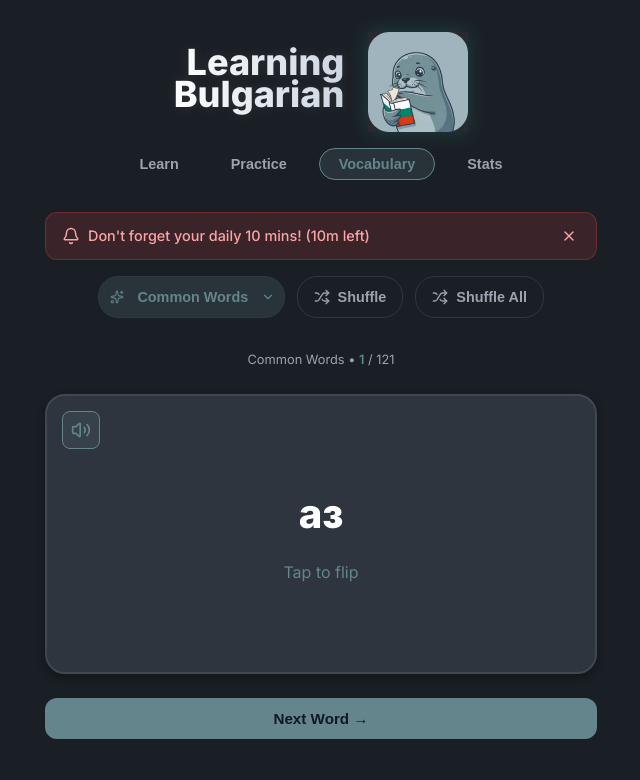
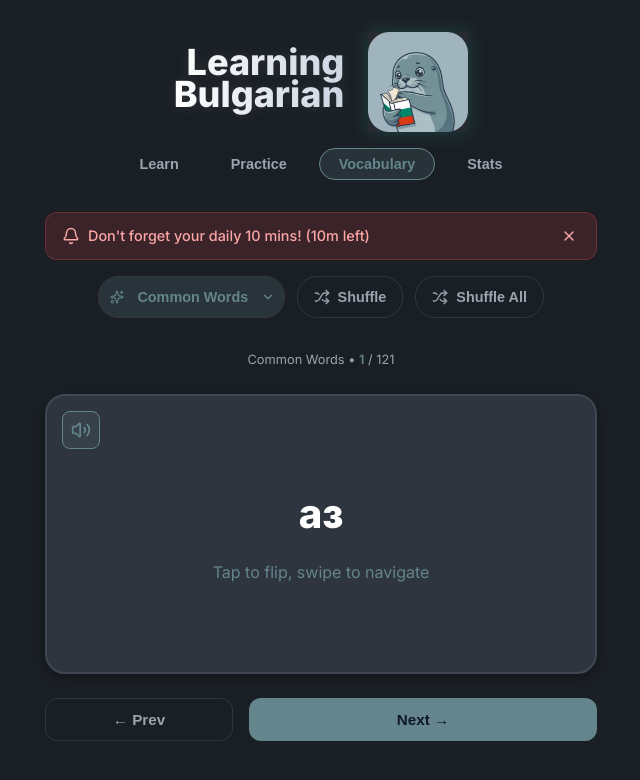
Before and after one commit to baguotti/bulgarian_app, a React (Vite) app: page / in a window 1280 px wide. Both pictures are taken after a click on the button "Vocabulary". Shown: the top 780 px of the page, without its empty margins (319-959 px from the left). Built offline with nearby package versions, Linux system fonts and the light colour scheme.

Commit message:
feat: Add swipe right (next) and swipe left (prev) gestures to flashcards

```diff
--- a/src/components/Flashcards/FlashcardGame.jsx
+++ b/src/components/Flashcards/FlashcardGame.jsx
@@ -85,6 +85,13 @@ const FlashcardGame = () => {
         } else {
             setCurrentIndex(prev => (prev + 1) % activeDeck.length);
         }
+    };
+
+    const prevCard = () => {
+        triggerHaptic('medium');
+        setIsFlipped(false);
+        // In shuffle mode, since we don't have history tracking, going back sequentially is the most logical fallback
+        setCurrentIndex(prev => (prev - 1 + activeDeck.length) % activeDeck.length);
     };
 
     const speak = (text) => {
@@ -244,10 +251,29 @@ const FlashcardGame = () => {
             </motion.div>
 
             {/* The Flashcard */}
-            <motion.div className="flashcard" onClick={() => {
-                triggerHaptic('light');
-                setIsFlipped(!isFlipped);
-            }} variants={itemVariants}>
+            <motion.div
+                className="flashcard"
+                drag="x"
+                dragConstraints={{ left: 0, right: 0 }}
+                dragElastic={0.6}
+                onDragEnd={(event, info) => {
+                    const swipeThreshold = 50;
+                    if (info.offset.x > swipeThreshold) {
+                        // Swiped right -> Next Word
+                        nextCard();
+                    } else if (info.offset.x < -swipeThreshold) {
+                        // Swiped left -> Previous Word
+                        prevCard();
+                    }
+                }}
+                onClick={() => {
+                    triggerHaptic('light');
+                    setIsFlipped(!isFlipped);
+                }}
+                variants={itemVariants}
+                style={{ touchAction: 'none', cursor: 'grab' }}
+                whileTap={{ cursor: 'grabbing' }}
+            >
                 <div className={`flashcard-inner ${isFlipped ? 'flipped' : ''}`}>
                     <div className="flashcard-front">
                         {/* Speaker Toggle */}
@@ -273,7 +299,7 @@ const FlashcardGame = () => {
                             <Volume2 size={20} />
                         </button>
                         <div style={{ fontSize: '2.5rem', fontWeight: 800 }}>{card.bg}</div>
-                        <div style={{ color: 'var(--accent-color)', marginTop: '1rem' }}>Tap to flip</div>
+                        <div style={{ color: 'var(--accent-color)', marginTop: '1rem' }}>Tap to flip, swipe to navigate</div>
                     </div>
                     <div className="flashcard-back">
                         <div style={{ textAlign: 'center', width: '100%' }}>
@@ -285,9 +311,12 @@ const FlashcardGame = () => {
             </motion.div>
 
             {/* Controls */}
-            <motion.div variants={itemVariants} style={{ marginTop: '1.5rem', textAlign: 'center' }}>
-                <button className="action-btn" onClick={(e) => { e.stopPropagation(); nextCard(); }}>
-                    Next Word →
+            <motion.div variants={itemVariants} style={{ marginTop: '1.5rem', display: 'flex', gap: '1rem', justifyContent: 'center' }}>
+                <button className="action-btn" style={{ flex: 1, backgroundColor: 'transparent', border: '1px solid var(--border-color)', color: 'var(--text-secondary)' }} onClick={(e) => { e.stopPropagation(); prevCard(); }}>
+                    ← Prev
+                </button>
+                <button className="action-btn" style={{ flex: 2 }} onClick={(e) => { e.stopPropagation(); nextCard(); }}>
+                    Next →
                 </button>
             </motion.div>
         </motion.section>
```
